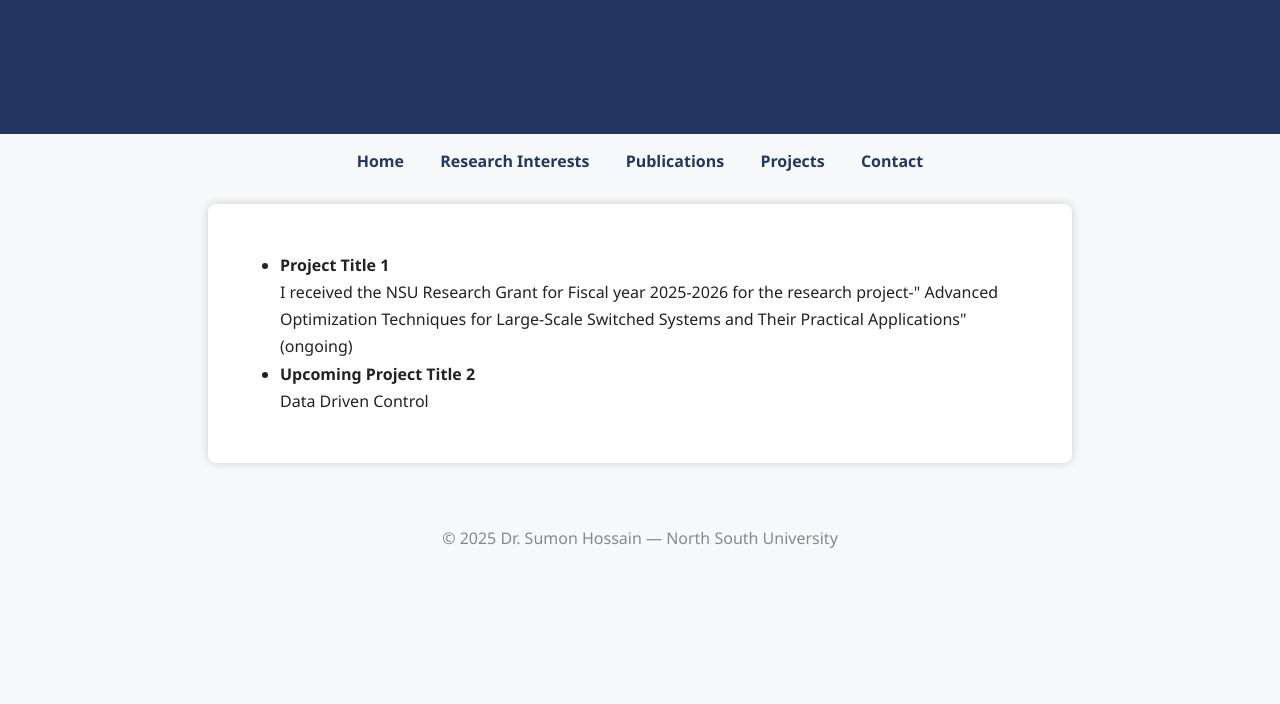
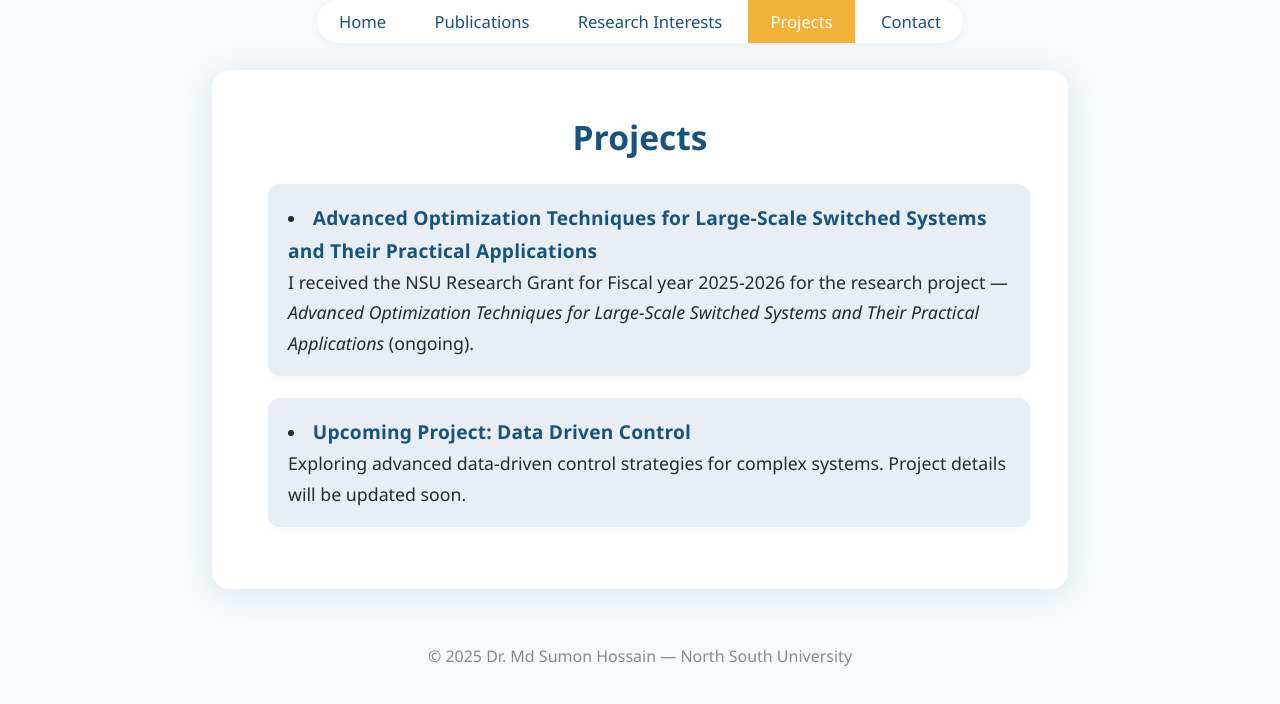
Before and after one commit to sumonhossain25/sumonhossain25.github.io, a plain HTML site: page projects.html in a window 1280 px wide. Drawn offline with Linux system fonts and the light colour scheme.

Commit message:
Update projects.html

```diff
--- a/projects.html
+++ b/projects.html
@@ -3,37 +3,133 @@
 <head>
   <meta charset="UTF-8">
   <meta name="viewport" content="width=device-width, initial-scale=1">
-  <title>Projects | Dr. Sumon Hossain</title>
-  <link rel="stylesheet" href="style.css">
+  <title>Projects | Dr. Md Sumon Hossain</title>
+  <style>
+    :root {
+      --main: #17537d;
+      --accent: #f3b13a;
+      --bg: #f7fafc;
+      --white: #fff;
+      --soft: #e8eef3;
+      --text: #212b36;
+      --shadow: 0 4px 32px rgba(23, 83, 125, 0.12);
+    }
+    html, body {
+      margin: 0;
+      padding: 0;
+      background: var(--bg);
+      font-family: 'Segoe UI', 'Roboto', Arial, sans-serif;
+      color: var(--text);
+    }
+    .nav-bar {
+      margin: 0 auto 22px auto;
+      max-width: 780px;
+      text-align: center;
+    }
+    .nav-bar nav {
+      display: inline-block;
+      background: var(--white);
+      border-radius: 24px;
+      box-shadow: 0 2px 8px rgba(23,83,125,0.07);
+      overflow: hidden;
+    }
+    .nav-bar a {
+      color: var(--main);
+      text-decoration: none;
+      font-weight: 500;
+      font-size: 1.04rem;
+      padding: 10px 22px;
+      display: inline-block;
+      transition: background 0.15s, color 0.15s;
+    }
+    .nav-bar a.active, .nav-bar a:hover {
+      background: var(--accent);
+      color: var(--white);
+    }
+    .section-container {
+      background: var(--white);
+      max-width: 780px;
+      margin: 0 auto 38px auto;
+      border-radius: 18px;
+      box-shadow: var(--shadow);
+      padding: 44px 38px 40px 38px;
+      position: relative;
+      z-index: 2;
+    }
+    h1 {
+      text-align: center;
+      color: var(--main);
+      font-size: 2.1rem;
+      font-weight: 700;
+      margin-top: 0;
+      margin-bottom: 24px;
+    }
+    h2 {
+      color: var(--main);
+      font-size: 1.3rem;
+      margin-bottom: 18px;
+      margin-top: 32px;
+    }
+    ul {
+      font-size: 1.11rem;
+      margin-left: 0;
+      padding-left: 18px;
+      list-style: disc inside;
+    }
+    li {
+      margin-bottom: 22px;
+      line-height: 1.7;
+      background: var(--soft);
+      padding: 18px 20px;
+      border-radius: 12px;
+      box-shadow: 0 2px 8px rgba(23,83,125,0.04);
+      margin-right: 0;
+    }
+    b {
+      color: var(--main);
+      font-size: 1.08em;
+      letter-spacing: 0.2px;
+    }
+    footer {
+      text-align: center;
+      color: #888;
+      font-size: 1rem;
+      padding: 18px 0 26px 0;
+      background: none;
+    }
+    @media (max-width: 600px) {
+      .section-container { padding: 28px 5vw 20px 5vw; }
+      h1 { font-size: 1.4rem; }
+      ul { padding-left: 0; }
+      li { padding: 12px 10px; }
+    }
+  </style>
 </head>
 <body>
-  <header>
-    <h1>Projects</h1>
-  </header>
+  <div class="nav-bar">
     <nav>
       <a href="index.html">Home</a>
+      <a href="publications.html">Publications</a>
       <a href="research.html">Research Interests</a>
-    <a href="publications.html">Publications</a>
-    <a href="projects.html">Projects</a>
+      <a href="projects.html" class="active">Projects</a>
       <a href="contact.html">Contact</a>
     </nav>
-  <main>
-    <section>
+  </div>
+  <div class="section-container">
+    <h1>Projects</h1>
     <ul>
       <li>
-          <b>Project Title 1</b><br>
-               I received the NSU Research Grant for Fiscal year 2025-2026 for the research project-" Advanced Optimization Techniques for Large-Scale Switched Systems and Their Practical Applications" (ongoing)
+        <b>Advanced Optimization Techniques for Large-Scale Switched Systems and Their Practical Applications</b><br>
+        I received the NSU Research Grant for Fiscal year 2025-2026 for the research project — <i>Advanced Optimization Techniques for Large-Scale Switched Systems and Their Practical Applications</i> (ongoing).
       </li>
       <li>
-          <b>Upcoming Project Title 2</b><br>
-         Data Driven Control
+        <b>Upcoming Project: Data Driven Control</b><br>
+        Exploring advanced data-driven control strategies for complex systems. Project details will be updated soon.
       </li>
-        <!-- Add more projects -->
     </ul>
-    </section>
-  </main>
+  </div>
   <footer>
-    &copy; 2025 Dr. Sumon Hossain &mdash; North South University
+    &copy; 2025 Dr. Md Sumon Hossain &mdash; North South University
   </footer>
 </body>
 </html>
```
Lines whose indentation alone changed are shown as unchanged.
